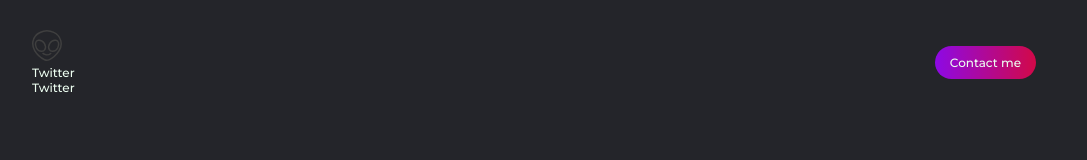
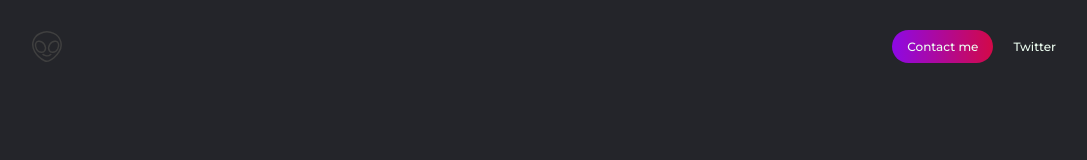
Before and after one commit to ayyybubu/ayyybubu.github.io, a plain HTML site: page index.html in a window 1280 px wide. Shown: the whole page, without its empty margins (96-1183 px from the left). Drawn offline with Linux system fonts and the light colour scheme.

Commit message:
Update index.html

```diff
--- a/index.html
+++ b/index.html
@@ -11,20 +11,16 @@
     <body>
 
 <header>
-    <div class="project-logo">
+
     <img class="logo" src="assets/logo.svg" alt="logo">
+    <a class="cta" href="#"><button>Contact me</button></a>
     <nav>
 
         <ul class="nav_links">
             <li><a href="#">Twitter</a></li>
-            <li><a href="#">Twitter</a></li>
         </ul>
     </nav>
-    </div>
-    <div class="project-links">
-    <a class="cta" href="#"><button>Contact me</button></a>
 
-</div>
 
 
 
```
